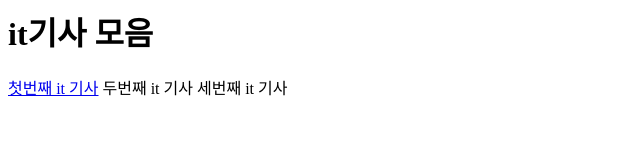
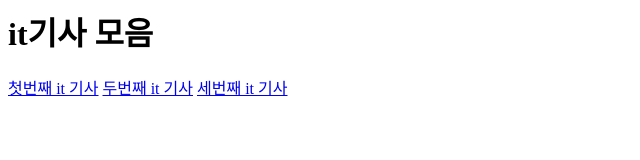
Before and after one commit to yeeun0467/mis2501, a plain HTML site: page index.html in a window 1280 px wide. Shown: the whole page, without its empty margins (0-640 px from the left). Drawn offline with Linux system fonts and the light colour scheme.

Commit message:
Update index.html

```diff
--- a/index.html
+++ b/index.html
@@ -5,8 +5,8 @@
   <body>
     <h1>it기사 모음</h1>
     <a href="https://n.news.naver.com/mnews/article/009/0005481264" target="_blank">첫번째 it 기사</a>
-    <https://n.news.naver.com/mnews/article/003/0013254293" target="_blank">두번째 it 기사</a>
-      <https://n.news.naver.com/mnews/article/009/0005493024" target="_blank">세번째 it 기사</a>
+    <a href=https://n.news.naver.com/mnews/article/003/0013254293" target="_blank">두번째 it 기사</a>
+      <a href=https://n.news.naver.com/mnews/article/009/0005493024" target="_blank">세번째 it 기사</a>
 
   </body>
 </html>
```
